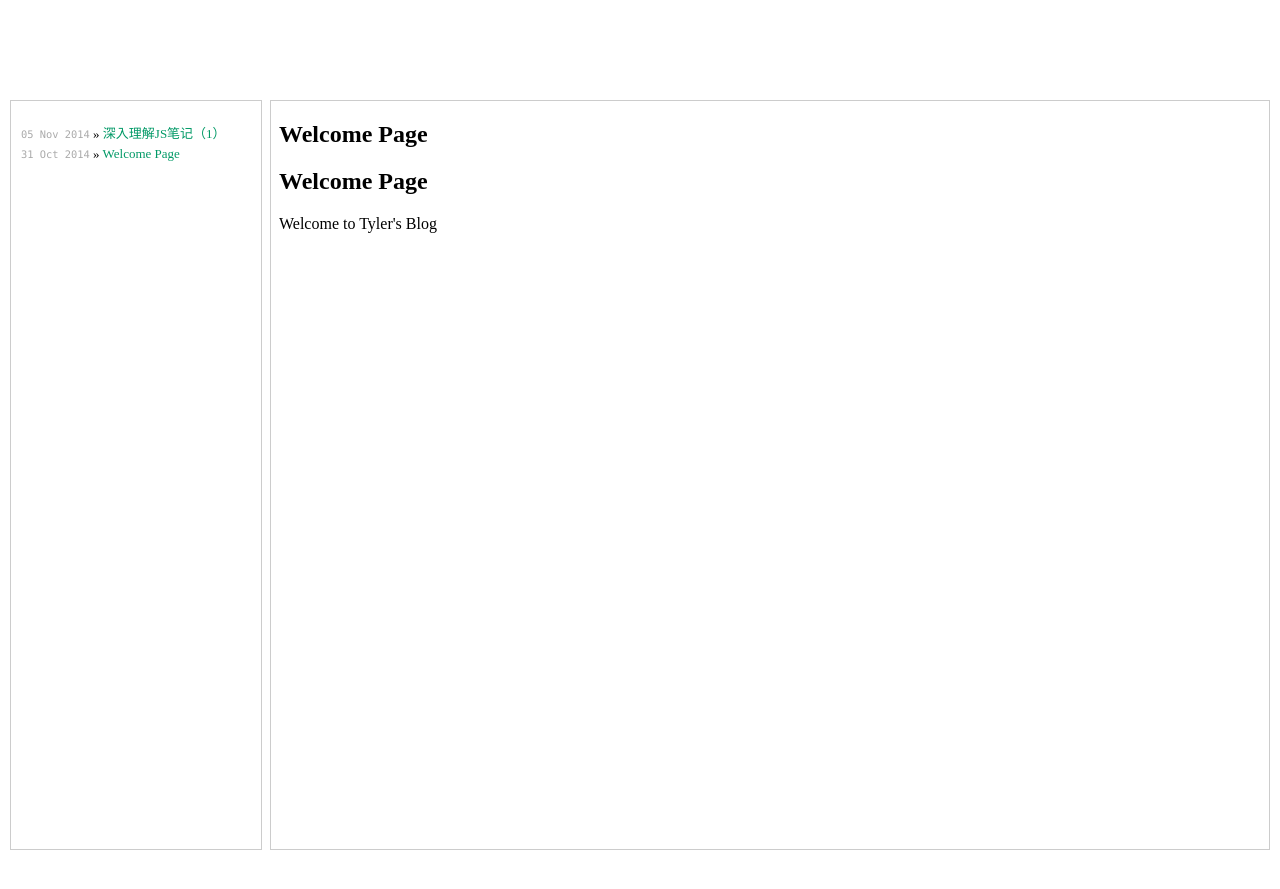
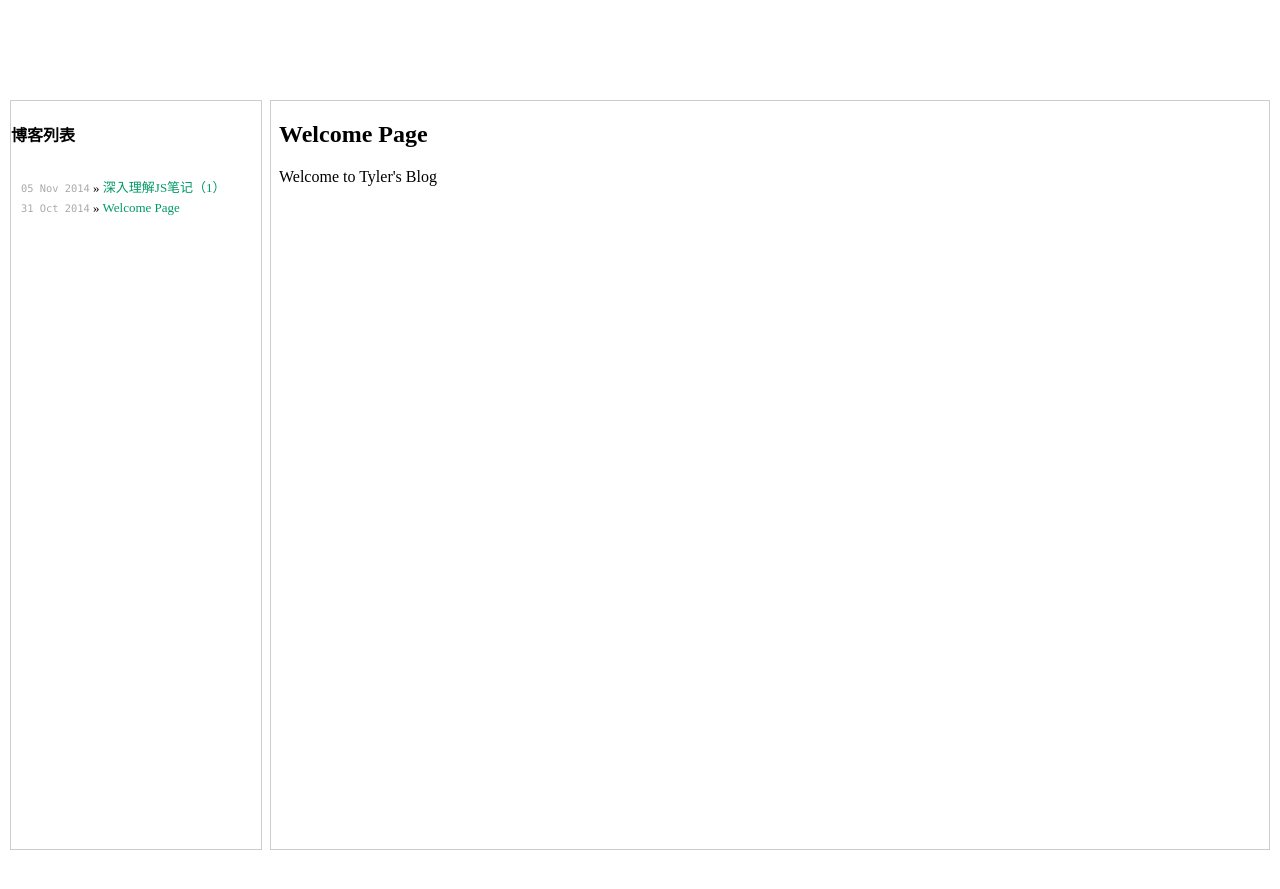
Before and after one commit to chaotyler/chaotyler.github.io, a Jekyll site: the page built from index.html, in a window 1280 px wide. Shown: the top 889 px of the page. Built offline with Jekyll 4.4.1, drawn with Linux system fonts in a browser that asks for light colours; Markdown is read by kramdown in place of the engine named in the settings.

Commit message:
small change

```diff
--- a/_posts/2014-10-31-welcome.html
+++ b/_posts/2014-10-31-welcome.html
@@ -2,5 +2,4 @@
 layout: post
 title: Welcome Page
 ---
-<h2>{{ page.title }}</h2>
 <p>Welcome to Tyler's Blog</p>
--- a/index.html
+++ b/index.html
@@ -61,6 +61,7 @@ title: Tyler's Blog
 <!--CSS and JS used only in index page-->
 
 <div class="homeLeftDiv">
+  <h4>博客列表</h4>
   <ul class="postsUl">
     {% for post in site.posts %}
     <li><span>{{ post.date | date_to_string }}</span> &raquo; <a href="javascript:openBlog('{{ post.url }}');">{{ post.title }}</a></li>
```
